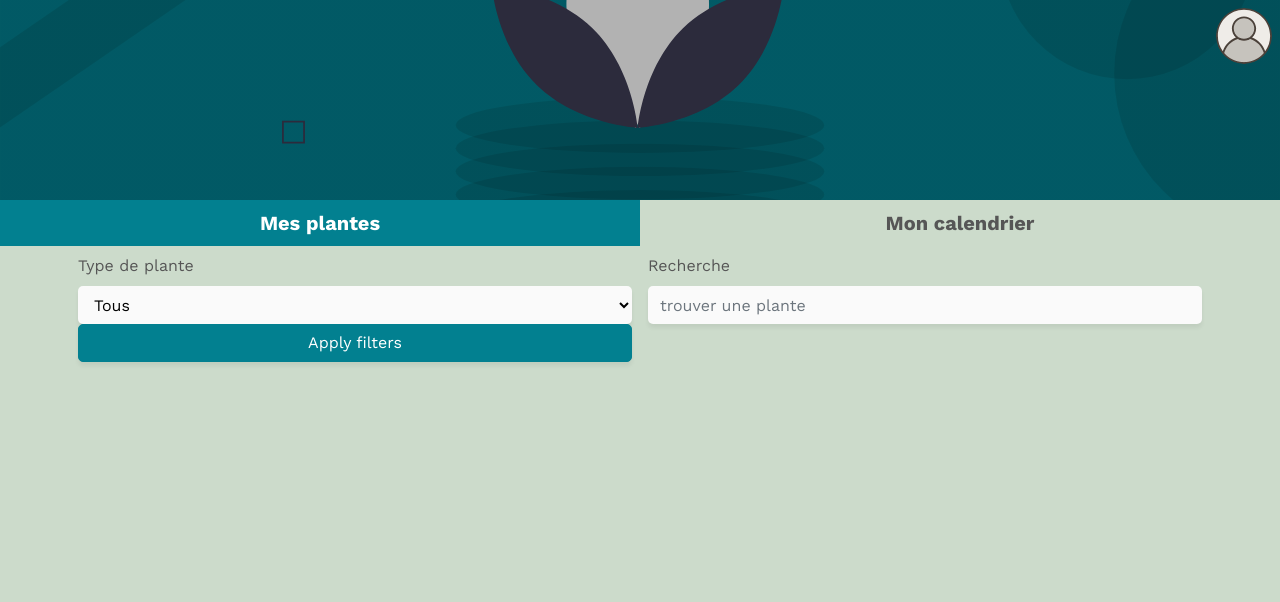
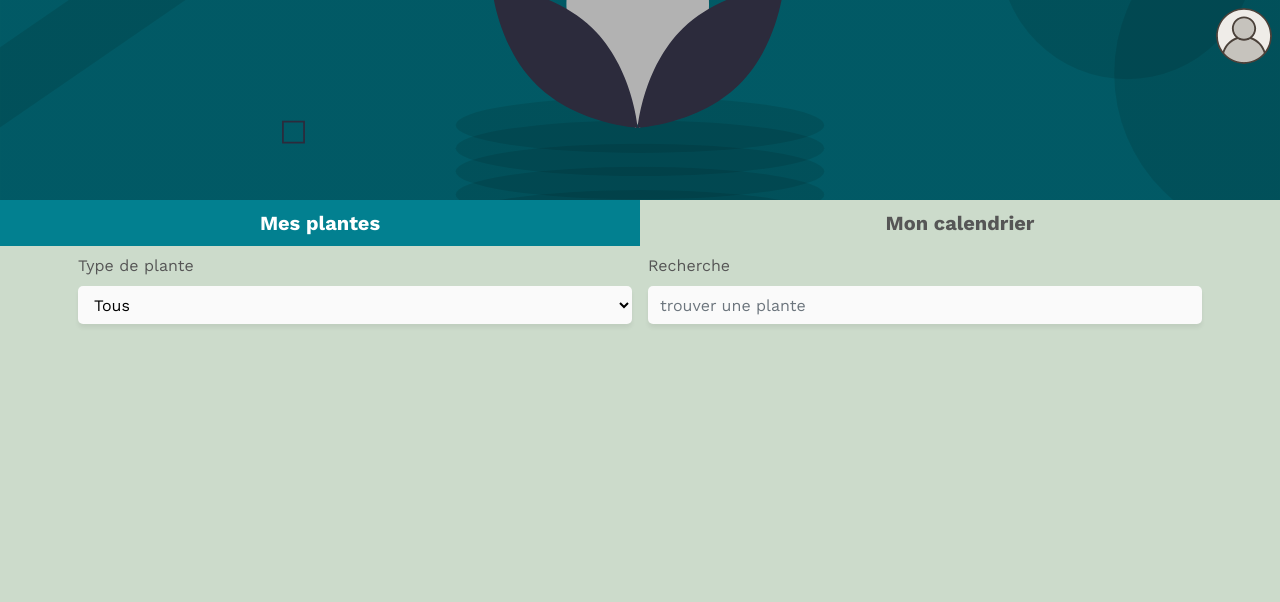
Before and after one commit to Nicode80/claire_garden, a Rails app: page /plants in a window 1280 px wide. Shown: the top 602 px of the page. Run offline with Rails 7, Linux system fonts and the light colour scheme; the visitor is signed in with stand-in values (Sample User, id 1); data that the repository does not hold is empty; style sheets or scripts are compiled from the project's sources; some libraries are stand-ins or nearby versions.

Commit message:
hide submit button

```diff
--- a/app/views/plants/index.html.erb
+++ b/app/views/plants/index.html.erb
@@ -39,7 +39,7 @@
           <%= form_tag plants_path, method: :get, class: "column-filter dropdown-filter", id: "plant-tab-filter-form" do %>
             <%= label_tag "Type de plante" %>
             <%= select_tag "plant_type", options_for_select( Plant::CATEGORIES, @selected_category ) %>
-            <%= submit_tag "Apply filters", class: 'btn btn-primary', id: "filter-form-button", name: nil %>
+            <%= submit_tag "Apply filters", class: 'btn btn-primary d-none', id: "filter-form-button", name: nil %>
           <% end %>
         </div>
         <!-- search bar -->
```
